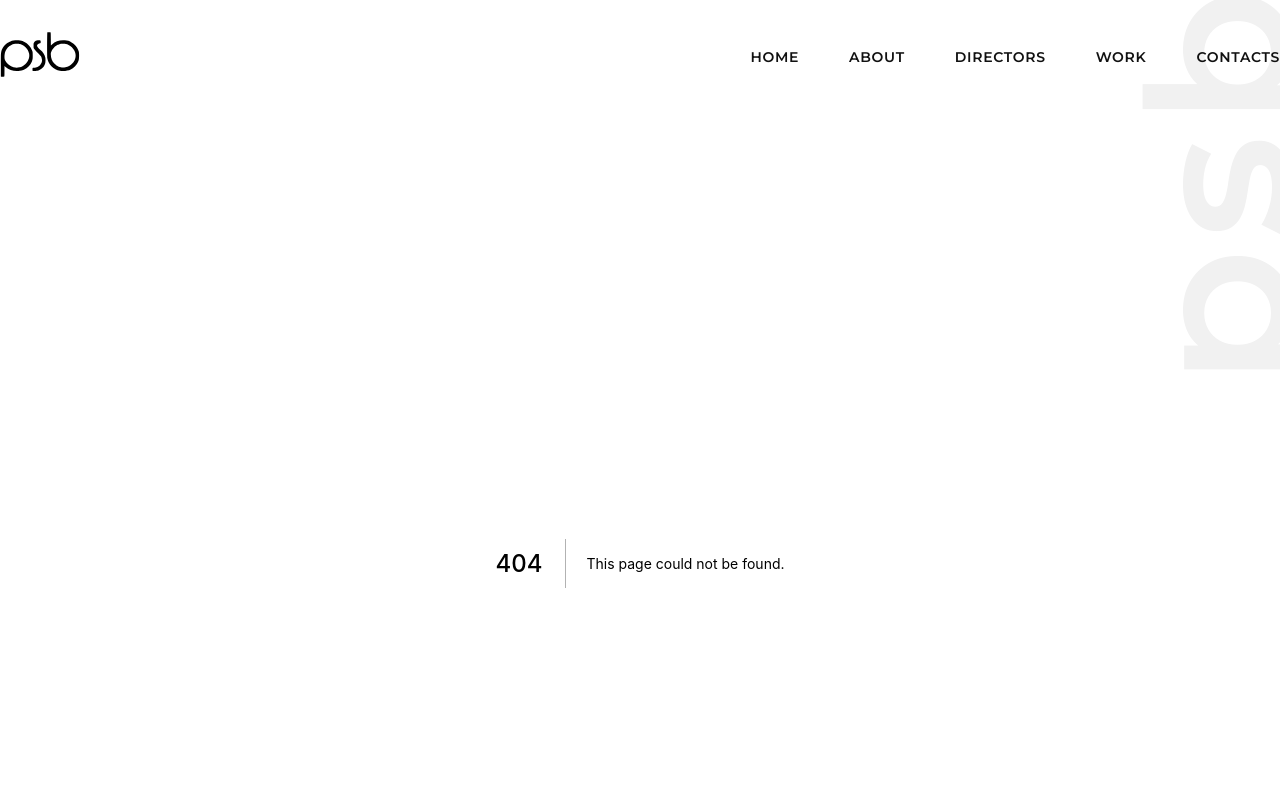
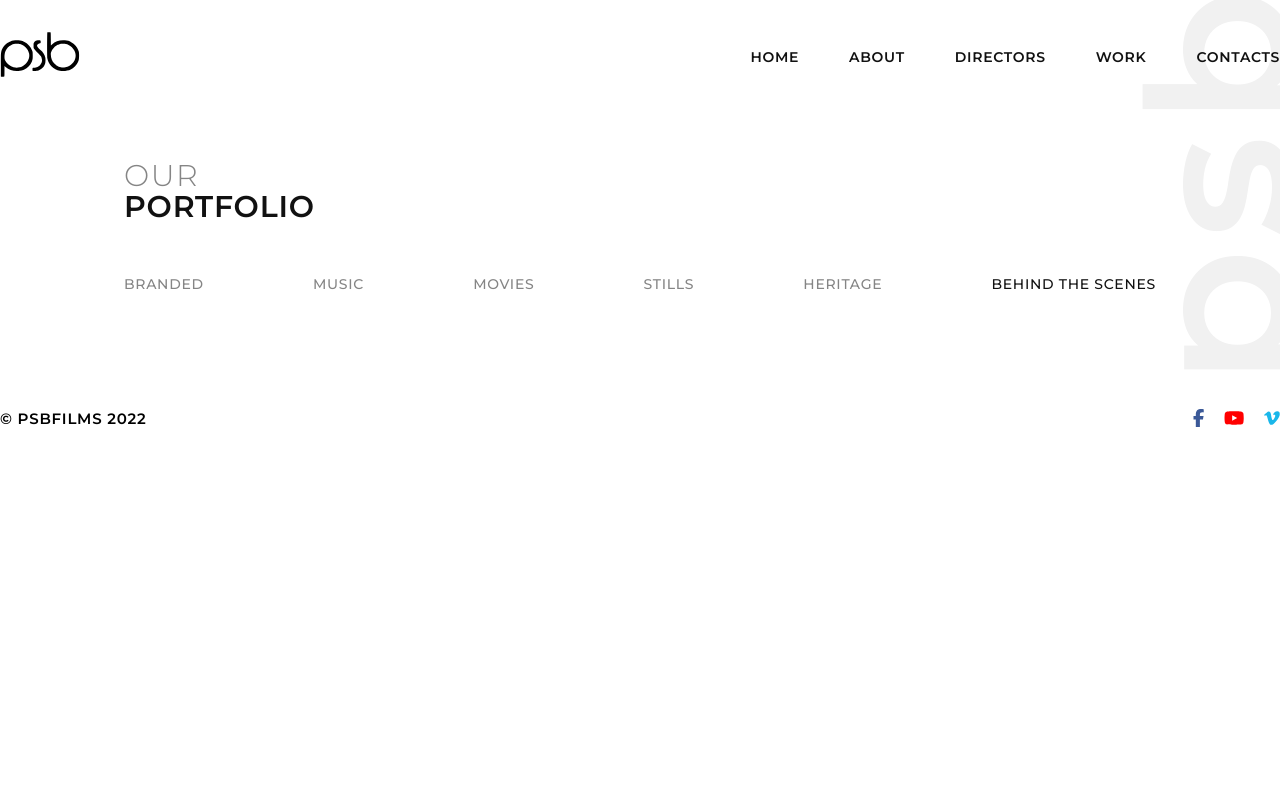
Before and after one commit to EvgenijZ/psbfilms, a Next.js app: page /work/behind-the-scenes in a window 1280 px wide. Before the commit this address had no page. Shown: the top 800 px of the page. Built offline with nearby package versions, Linux system fonts and the light colour scheme.

Commit message:
Move work page

```diff
--- /dev/null
+++ b/pages/work/[slug].tsx
@@ -0,0 +1,13 @@
+import Categories from '../../components/Categories/Categories';
+import Title from '../../components/Title/Title';
+
+const WorkCategory = () => {
+	return (
+		<>
+			<Title title='Portfolio' subtitle='Our' />
+			<Categories />
+		</>
+	);
+};
+
+export default WorkCategory;
--- a/pages/work.tsx
+++ b/pages/work/index.tsx
@@ -1,10 +1,12 @@
 import { NextPage } from 'next';
-import Title from '../components/Title/Title';
+import Categories from '../../components/Categories/Categories';
+import Title from '../../components/Title/Title';
 
 const Work: NextPage = () => {
 	return (
 		<div>
 			<Title title='Portfolio' subtitle='Our' />
+			<Categories />
 		</div>
 	);
 };
```
